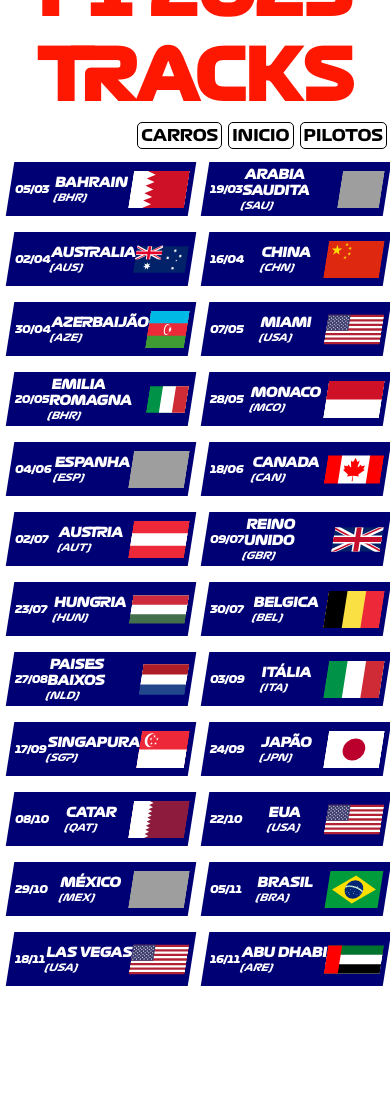
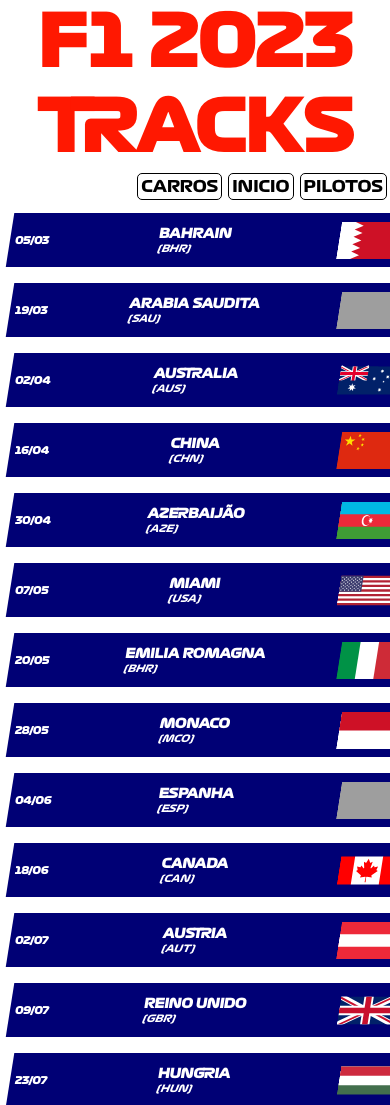
Before and after one commit to Cauanz/F1-2023-season, a plain HTML site: page tracks.html in a window 390 px wide. Shown: the top 1105 px of the page. Before the commit the page ends 1062 px from the top, so only its background shows below. Drawn offline with Linux system fonts and the light colour scheme; grey boxes are pictures that could not be loaded.

Commit message:
Responsiveness complete in tracks

```diff
--- a/estilos/track-style.css
+++ b/estilos/track-style.css
@@ -28,7 +28,6 @@
 .titulo {
    width: 100vw;
    background: #ffffff6b;
-   margin-top: -51px;
 }
 
 .titulo > h1 {
@@ -62,12 +61,14 @@
 
 .track-calendar {
    display: flex;
-   flex-wrap: wrap
+   flex-wrap: wrap;
+   justify-content: space-between;
+   width: 100%;
 }
 
 .calendar-button {
    text-decoration: none;
-   width: 50%;
+   width: 41.600em;
    height: 4.375em;
 }
 
@@ -112,7 +113,7 @@
 
 @media only screen and (max-width: 480px) {
    .track {
-      width: 11.400em;
+      width: 24.400em;
       height: 3.400em;
    }
 
```
Also changed, not shown: cars.html (+1 -1 lines), index.html (+1 -1 lines).
